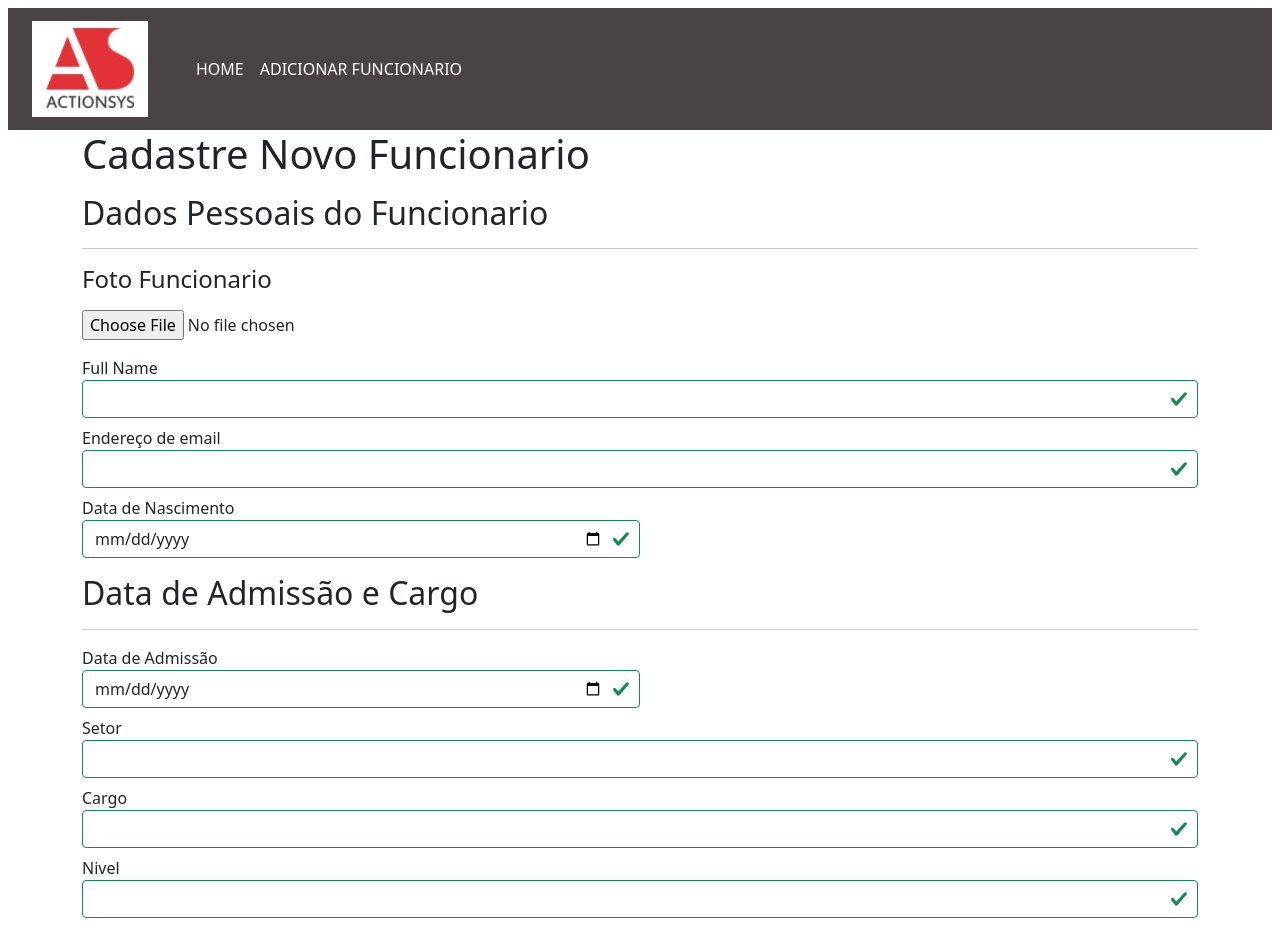
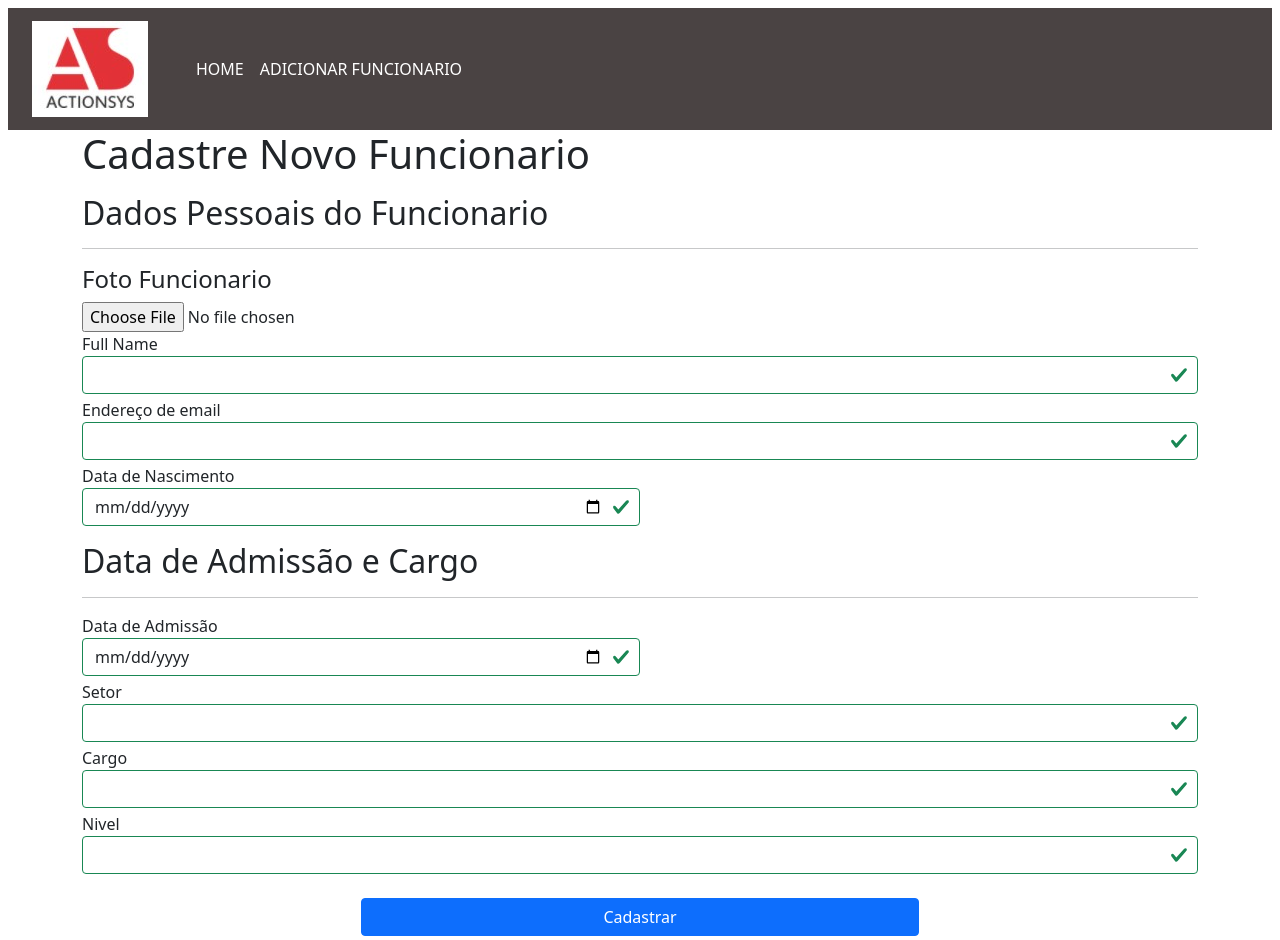
Before and after one commit to AngeloRai/actionsys-client, a React (Create React App) app: page /funcionario/adicionar in a window 1280 px wide. Shown: the top 940 px of the page. Built offline with nearby package versions, Linux system fonts and the light colour scheme.

Commit message:
added loading

```diff
--- a/src/components/FormikComponent.js
+++ b/src/components/FormikComponent.js
@@ -58,7 +58,7 @@ function FormikComponent(props) {
                 <label htmlFor="fotoFuncionario">Foto Funcionario </label>
               </div>
               <input
-                className="form-group my-2"
+                className="form-group"
                 type="file"
                 name="image"
                 onChange={(event) =>
@@ -66,7 +66,7 @@ function FormikComponent(props) {
                 }
               />
             </div>
-            <div className="form-group my-2">
+            <div className="form-group">
               <label htmlFor="registroNome">Full Name</label>
               <Field
                 type="text"
@@ -85,7 +85,7 @@ function FormikComponent(props) {
                 )}
               />
             </div>
-            <div className="form-group my-2">
+            <div className="form-group my-1">
               <label htmlFor="registroEmail">Endereço de email</label>
               <Field
                 type="email"
@@ -105,7 +105,7 @@ function FormikComponent(props) {
                 )}
               />
             </div>
-            <div className="form-group my-2 w-50">
+            <div className="form-group my-1 w-50">
               <label htmlFor="registroDataNascimento">Data de Nascimento</label>
               <Field
                 type="date"
@@ -130,7 +130,7 @@ function FormikComponent(props) {
             </div>
             <h2 className="mt-3">Data de Admissão e Cargo</h2>
             <hr />
-            <div className="form-group my-2 w-50">
+            <div className="form-group my-1 w-50">
               <label htmlFor="registroDataAdmissao">Data de Admissão</label>
               <Field
                 type="date"
@@ -153,7 +153,7 @@ function FormikComponent(props) {
                 )}
               />
             </div>
-            <div className="form-group my-2">
+            <div className="form-group my-1">
               <label htmlFor="registroSetor">Setor</label>
               <Field
                 id="registroSetor"
@@ -179,7 +179,7 @@ function FormikComponent(props) {
                 )}
               />
             </div>
-            <div className="form-group my-2">
+            <div className="form-group my-1">
               <label htmlFor="registroCargo">Cargo</label>
               <Field
                 id="registroCargo"
@@ -205,7 +205,7 @@ function FormikComponent(props) {
                 )}
               />
             </div>
-            <div className="form-group my-2">
+            <div className="form-group my-1">
               <label htmlFor="registroNivel">Nivel</label>
               <Field
                 id="registroNivel"
--- a/src/components/ListarFuncionarios/ListarFuncionarios.js
+++ b/src/components/ListarFuncionarios/ListarFuncionarios.js
@@ -7,19 +7,22 @@ function ListarFuncionarios() {
   const [funcionarios, setFuncionarios] = useState([]);
   const [filteredFuncionarios, setFilteredFuncionarios] = useState([]);
   const [searchWord, setSearchWord] = useState("");
+  const [loading, setLoading] = useState(false)
 
   useEffect(() => {
     async function buscarFuncionarios() {
       try {
+        setLoading(true)
         const response = await api.get("/funcionarios");
 
         setFuncionarios([...response.data]);
+        setLoading(false)
       } catch (err) {
         console.error(err);
       }
     }
     buscarFuncionarios();
-  }, []);
+  }, [setLoading]);
 
   useEffect(() => {
     async function buscarFuncionarios() {
@@ -43,6 +46,10 @@ function ListarFuncionarios() {
     setSearchWord(event.target.value);
   }
 
+  if (loading === true ) {
+    return <div>LOADING...</div>
+  }
+
   return (
     <div className="row d-flex justify-content-center">
       <div className="form-group mb-4 d-flex justify-content-center">
@@ -60,6 +67,7 @@ function ListarFuncionarios() {
           <div className="d-flex justify-content-center"><CardFuncionario funcionarios={funcionario} id={i} /></div>
         ))}
 
+
       {funcionarios &&
         funcionarios.map((funcionario, i) => (
           <CardFuncionario key={i} funcionarios={funcionario} />
--- a/src/components/ListarUmFuncioanrio/ListarUmFuncionario.js
+++ b/src/components/ListarUmFuncioanrio/ListarUmFuncionario.js
@@ -70,7 +70,7 @@ function ListarUmFuncionario() {
           </Link>
         </div>
         <div className="d-flex justify-content-center w-25">
-          <button className="btn btn-danger  " onClick={() => setShowModal(true)}>
+          <button className="btn btn-danger" onClick={() => setShowModal(true)}>
             Deletar
           </button>
         </div>
```
Also changed, not shown: 1 other file (tests, documents, lock files or other folders).
